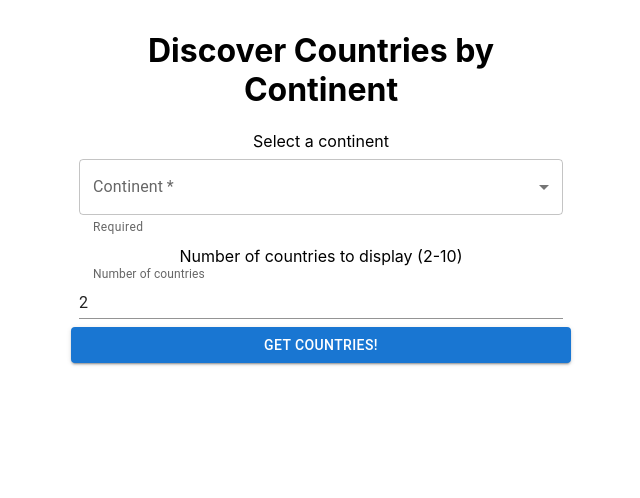
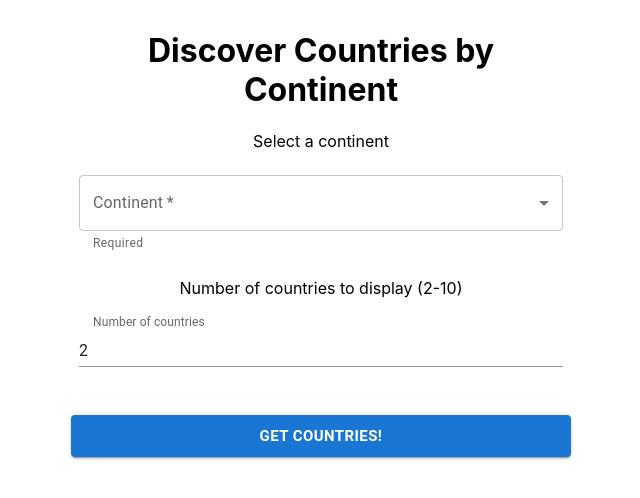
Before and after one commit to Felooo8/react-continent-countries, a React (Create React App) app: page / in a window 1280 px wide. Shown: the top 498 px of the page, without its empty margins (319-959 px from the left). Built offline with nearby package versions, Linux system fonts and the light colour scheme.

Commit message:
CSS improvment

```diff
--- a/src/Components/CountryDetail.tsx
+++ b/src/Components/CountryDetail.tsx
@@ -13,7 +13,8 @@ export default function CountryDetail(props: Props) {
   const { country } = props;
 
   const handleExpand = () => {
-    props.toggleAccordion(props.country.name.common);};
+    props.toggleAccordion(props.country.name.common);
+  };
 
 
   const renderField = (label: string, value: string | string[]) => {
@@ -37,7 +38,7 @@ export default function CountryDetail(props: Props) {
   };
 
 
-  return (<Accordion elevation={3} style={{padding: "16px"}}  expanded={props.expanded === props.country.name.common} onChange={()=>handleExpand()}>
+  return (<Accordion elevation={3} style={{ padding: "16px" }} expanded={props.expanded === props.country.name.common} onChange={() => handleExpand()}>
     <AccordionSummary
       expandIcon={<ExpandMoreIcon />}
       aria-controls="panel1a-content"
--- a/src/Components/Form.tsx
+++ b/src/Components/Form.tsx
@@ -1,4 +1,4 @@
-import { Button, Input } from "@mui/material";
+import { Box, Button, Input } from "@mui/material";
 import FormControl from "@mui/material/FormControl";
 import FormHelperText from "@mui/material/FormHelperText";
 import InputLabel from "@mui/material/InputLabel";
@@ -42,10 +42,12 @@ export default function Form(props: Props) {
 
   return (
     <React.Fragment>
-      <form
+      <Box
+        component="form"
         onSubmit={handleFetch}
         style={{
           display: "grid",
+          rowGap: "16px",
         }}
       >
         <label>Select a continent</label>
@@ -86,11 +88,14 @@ export default function Form(props: Props) {
         <Button
           disabled={props.buttonDisabled}
           variant="contained"
+          size="large"
           type="submit"
+          fullWidth
+          sx={{ mt: 3, mb: 2, fontWeight: 600 }}
         >
           Get countries!
         </Button>
-      </form>
+      </Box>
     </React.Fragment>
   );
 }
--- a/src/Screens/Home.tsx
+++ b/src/Screens/Home.tsx
@@ -190,7 +190,7 @@ export default function Home() {
         numberOfCountries={numberOfCountries}
         toggleSetNumberOfCountries={toggleSetNumberOfCountries}
         toggleFetch={handleFetching}
-        buttonDisabled={loading}
+        buttonDisabled={refreshing}
       />
       {(loading || loadingCountryDetails) && <Skeleton />}
       {countryDetails.length > 0 && !loading && !loadingCountryDetails ? (
```
Lines whose indentation alone changed are shown as unchanged.
